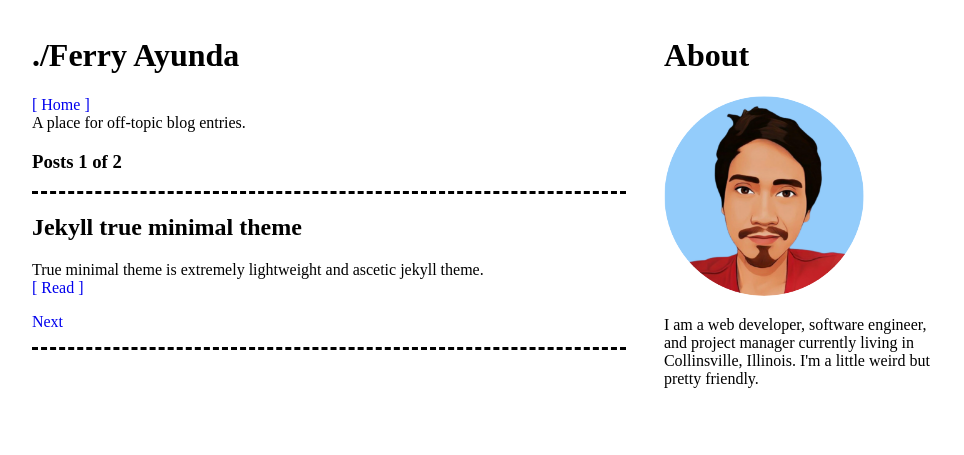
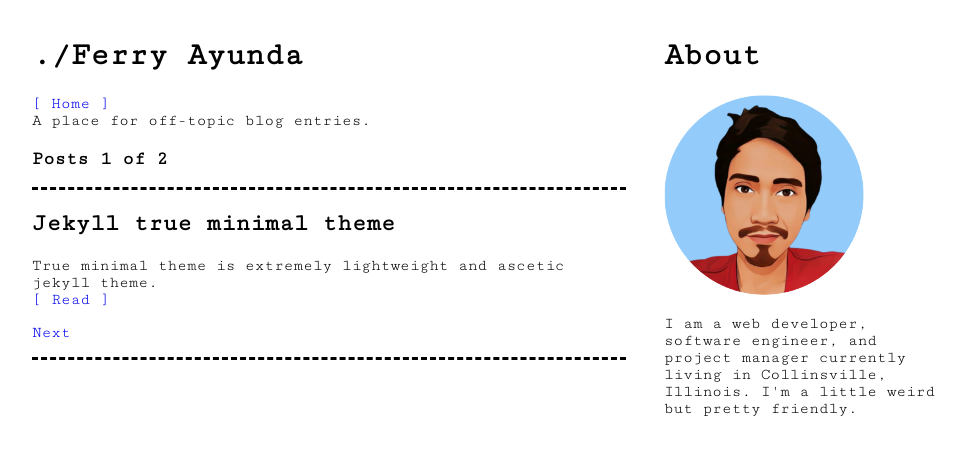
Before and after one commit to susahcebok/minimals, a Jekyll site: the page built from index.html, in a window 1280 px wide. Shown: the top 455 px of the page, without its empty margins (153-1117 px from the left). Built offline with Jekyll 4.4.1, drawn with Linux system fonts in a browser that asks for light colours; the list of posts is cut into pages by our own code.

Commit message:
Update default.html

```diff
--- a/_layouts/default.html
+++ b/_layouts/default.html
@@ -13,6 +13,8 @@
 
     {% if site.highlighter %}
         <link rel='stylesheet' href='{{ site.url }}/assets/css/syntax.css' type='text/css'>
+        <link rel="stylesheet" href="https://fonts.googleapis.com/css?family=Cutive+Mono" />
+        <link rel="icon" href='{{ site.url }}/assets/css/favicon.ico' />
     {% endif %}
 
     <meta name='viewport' content='width=device-width, initial-scale=1'>
```
